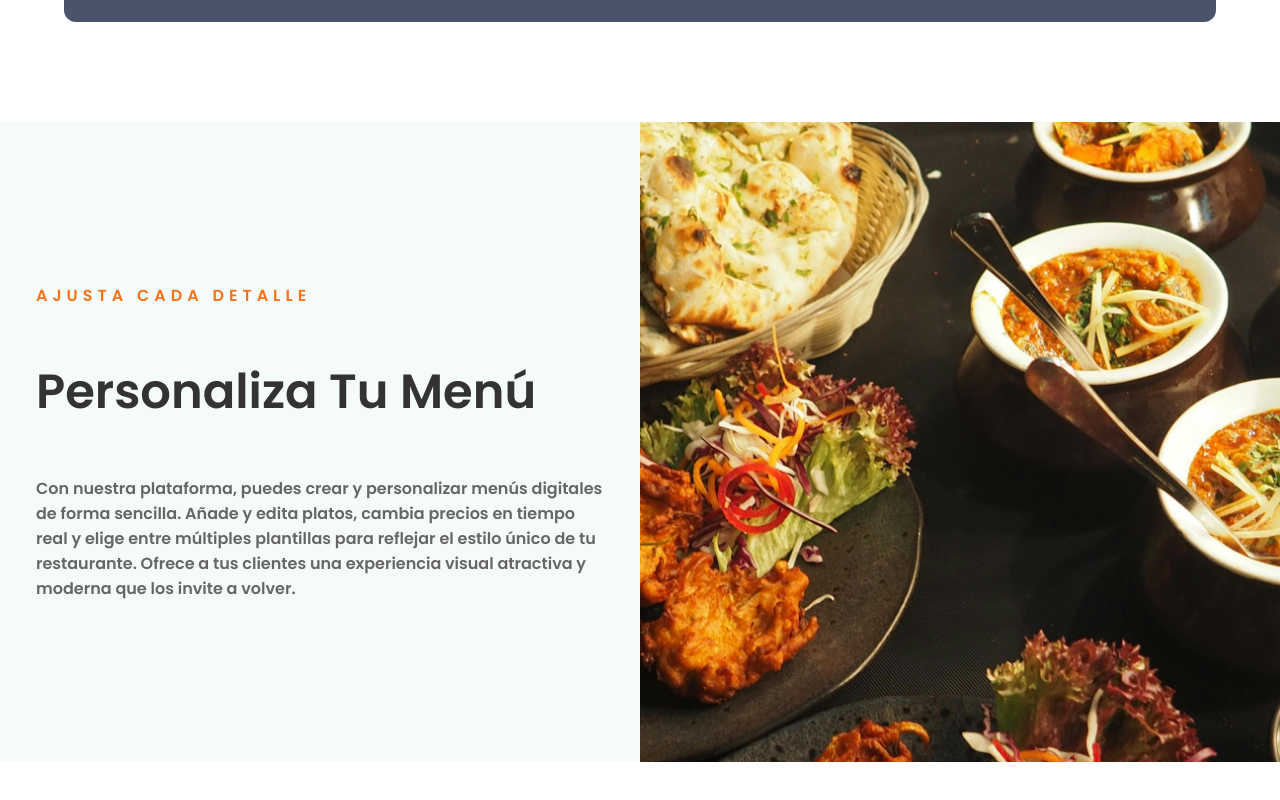
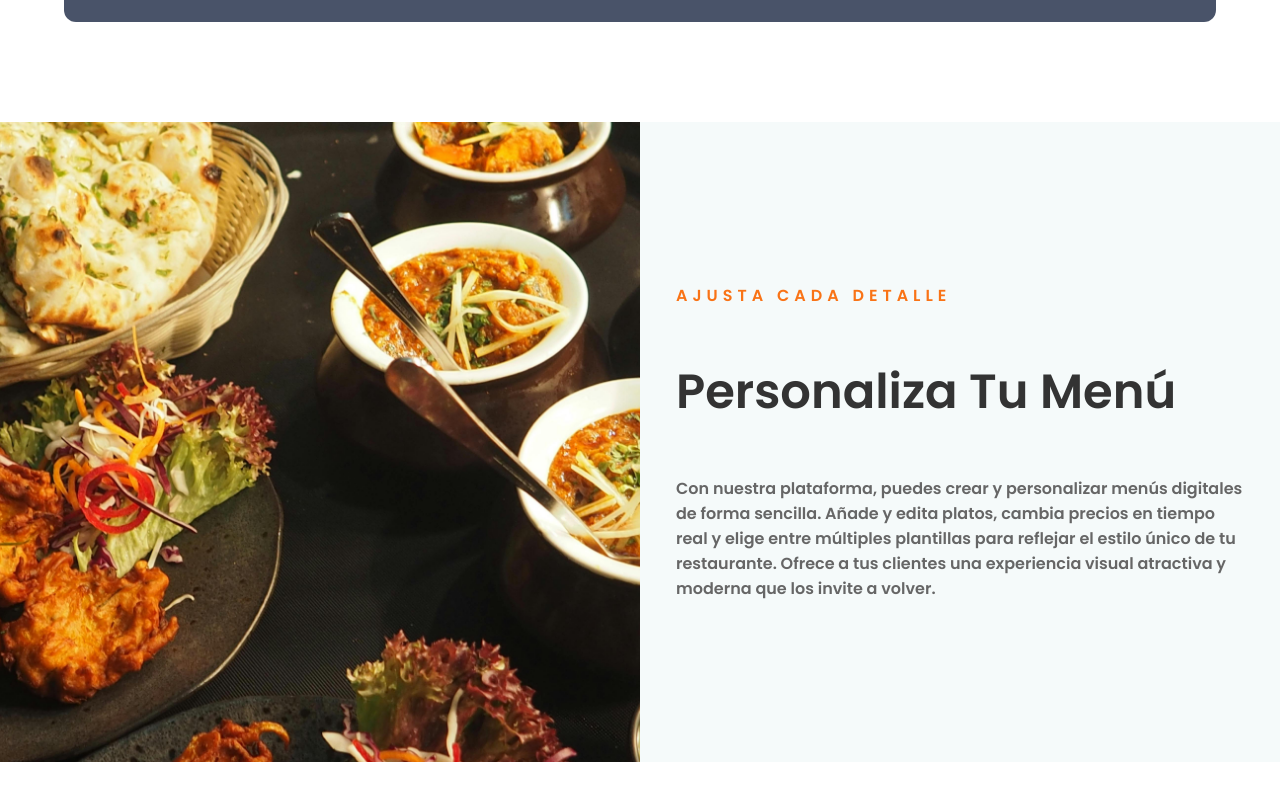
Before and after one commit to judisarodev/menusdeliciososfrontend, a React (Create React App) app: page / in a window 1280 px wide. Shown: the part 1920-2720 px from the top of the page. Built offline with nearby package versions, Linux system fonts and the light colour scheme; the HTML template or start-up script is replaced by a standard one; a web font is replaced by a local one.

Commit message:
Se arregal posicionamiento de imagenes

```diff
--- a/src/landing/components/block/Block.js
+++ b/src/landing/components/block/Block.js
@@ -3,11 +3,22 @@ import './block.scss';
 
 const Block = ({ image, title, subtitle, description, imageLeftSide }) => {
 
+    const leftSideStyles = {
+        gridColumn: '1/2',
+        gridRow: '1/2',
+    }
+
+    const rightSideStyles = {
+        gridColumn: '2/3',
+        gridRow: '1/2',
+    }
+
     return(<div className="block__container">
-        <div className={`block__image ${imageLeftSide ? 'block__left-orientation' : 'block__right-orientation'}`}>
+
+        <div className="block__image" style={imageLeftSide ? leftSideStyles : rightSideStyles}>
             <img src={image} alt="info"/>
         </div>
-        <div className={`block__info ${!imageLeftSide ? 'block__left-orientation' : 'block__right-orientation'}`}>
+        <div className="block__info" style={!imageLeftSide ? leftSideStyles : rightSideStyles}>
             <p className="block__info-subtitle">{subtitle}</p>
             <p className="block__info-title">{title}</p>
             <p className="block__info-description">{description}</p>
--- a/src/landing/components/block/block.scss
+++ b/src/landing/components/block/block.scss
@@ -8,14 +8,6 @@
     height: 80vh;
     background-color: $secondary-background-color;
     text-align: start;
-}
-.block__left-orientation{
-    grid-column: 1/2;
-    grid-row: 1/2;
-}
-.block__right-orientation{
-    grid-column: 2/3;
-    grid-row: 1/2;
 }
 .block__image img{
     width: 100%;
--- a/src/landing/pages/home/Home.js
+++ b/src/landing/pages/home/Home.js
@@ -71,7 +71,7 @@ const Home = () => {
         </section>
         <section>
             {blocks.map((block) => (
-                <Block key={block.id} image={block.image} title={block.title} subtitle={block.subtitle} description={block.description} imagePosition={block.imagePosition}/>
+                <Block key={block.id} image={block.image} title={block.title} subtitle={block.subtitle} description={block.description} imageLeftSide={block.imageLeftSide}/>
             ))}
         </section>
 
```
